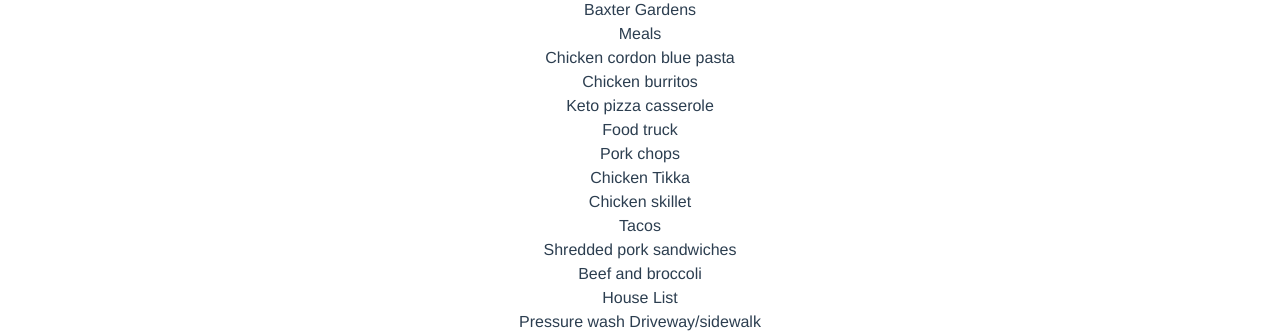
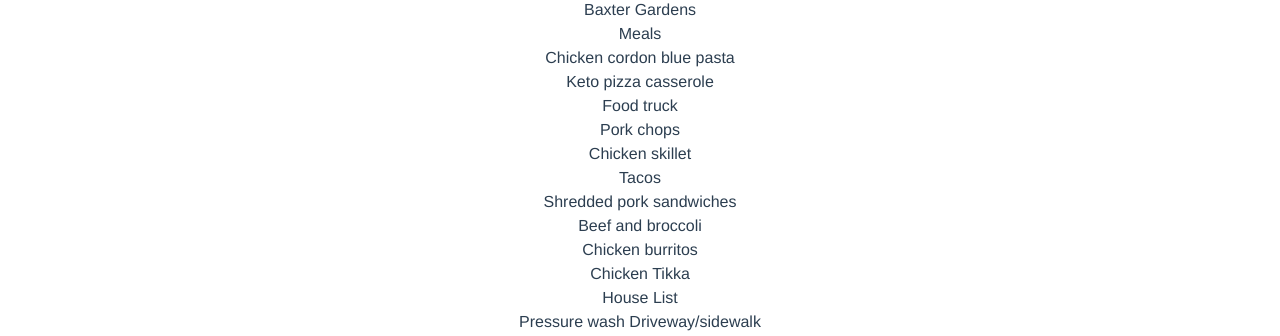
Before and after one commit to davestaab/staab-dashboard, a Vue app: page / in a window 1280 px wide. Shown: the part 550-886 px from the top of the page. Built offline with nearby package versions, Linux system fonts and the light colour scheme; no server answers.

Commit message:
Update itemLists.ts

```diff
--- a/src/data/itemLists.ts
+++ b/src/data/itemLists.ts
@@ -11,11 +11,11 @@ export default [
       { name: 'Chicken cordon blue pasta', complete: false },
       { name: 'Shredded pork sandwiches', complete: true },
       { name: 'Beef and broccoli', complete: true },
-      { name: 'Chicken burritos', complete: false },
+      { name: 'Chicken burritos', complete: true },
       { name: 'Keto pizza casserole', complete: false },
       { name: 'Food truck', complete: false },
       { name: 'Pork chops', complete: false },
-      { name: 'Chicken Tikka', complete: false },
+      { name: 'Chicken Tikka', complete: true },
       { name: 'Chicken skillet', complete: false },
       { name: 'Tacos', complete: false }
     ]
```
